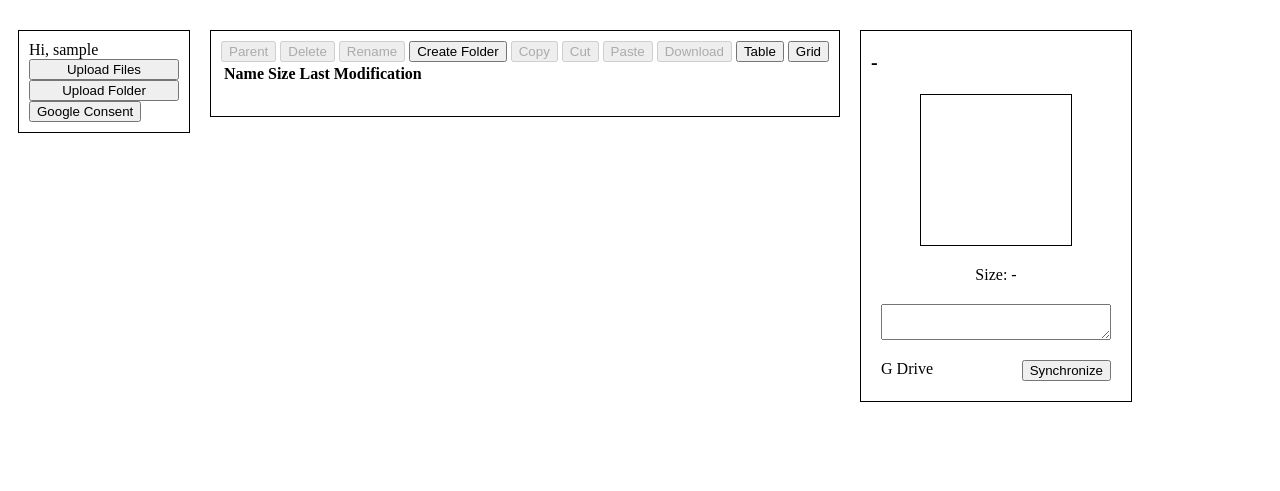
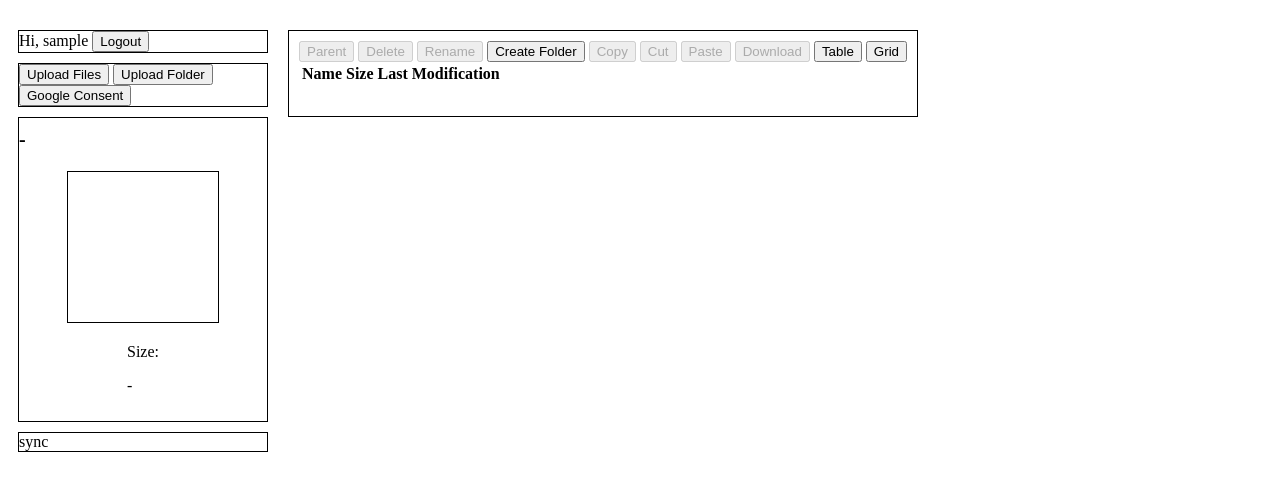
Before and after one commit to gabrielecapparella/PolpettaCloud, a Django app: page /cloud/ in a window 1280 px wide. Shown: the part 56-547 px from the top of the page. Run offline with Django 3.2, Linux system fonts and the light colour scheme; the visitor is signed in with stand-in values (Sample User, id 1); data that the repository does not hold is empty; parts of the project's set-up code (start-up, migrations or seed data) failed here and were passed over.

Commit message:
Changed index layout.

```diff
--- a/cloud/static/cloud/style.css
+++ b/cloud/static/cloud/style.css
@@ -1,3 +1,18 @@
+body {
+	display: flex;
+	flex-direction: row;
+	flex-wrap: wrap;
+	justify-content: center;
+}
+
+header {
+	width: 100%;
+	text-align: center;
+	font-weight: bold;
+	font-size: 25px;
+	margin: 20px;
+}
+
 .checked-entry {
 	background-color: Lavender;
 }
@@ -12,8 +27,6 @@
 	justify-content: center;
 	align-content: center;
 	margin: 10px;
-	border-style: solid;
-	border-width: 1px;
 	padding: 10px;
 }
 
@@ -29,12 +42,43 @@
 	width: 100px;
 }
 
+.border {
+	border-style: solid;
+	border-width: 1px;
+}
+
+#main {
+
+}
+
 #main-container {
 	display: flex;
 	flex-wrap: nowrap;
 	flex-direction: row;
 	align-items: flex-start;
 	width: 100%;
+}
+
+#upload-files-hidden, #upload-folder-hidden {
+	display: none;
+}
+
+#side-column {
+	flex-shrink: 0;
+	flex-basis: 250px;
+	padding: 0;
+}
+
+#side-column > div {
+	margin-bottom: 10px;
+}
+
+
+/*INFO*/
+
+#info {
+	padding: 0;
+	margin: 0;
 }
 
 #info-size {
@@ -51,33 +95,6 @@
 	overflow: hidden;
 }
 
-#info-notes > textarea {
-	width: 224px;
-}
-
-#menu {
-	min-width: 150px;
-}
-
-#info {
-	width: 250px;
-}
-
-body {
-	display: flex;
-	flex-direction: row;
-	flex-wrap: wrap;
-	justify-content: center;
-}
-
-header {
-	width: 100%;
-	text-align: center;
-	font-weight: bold;
-	font-size: 25px;
-	margin: 20px;
-}
-
 #info-img {
 	height: 150px;
 	width: 150px;
@@ -86,9 +103,8 @@ header {
 	margin: 10px auto;
 }
 
-#upload-files-hidden, #upload-folder-hidden {
-	display: none;
-}
+
+/*GRID*/
 
 #grid-container {
 	display: flex;
--- a/cloud/templates/cloud/index.html
+++ b/cloud/templates/cloud/index.html
@@ -12,8 +12,11 @@
 	<body>
 		<header>-</header>
         <div id="main-container">
-            <div id="menu" class="column">
-                <div>Hi, {{ user.get_username }}</div>
+            <div id="side-column" class="column">
+                <div id="side-user-thing" class="border">
+                    Hi, {{ user.get_username }} <button id="logout" type="button">Logout</button>
+                </div>
+                <div class="border">
                     <input id="upload-files-hidden" type="file" name="files" multiple>
                     <input id="upload-folder-hidden" type="file" name="files" multiple>
                     <button id="upload-files" type="button">Upload Files</button>
@@ -21,8 +24,21 @@
                     <a href="/cloud/google-consent">
                         <button id="google-consent" type="button">Google Consent</button>
                     </a>
+                </div>
+                <div id="info" class="column border">
+                    <div id="info-name">-</div>
+                    <div id="info-img">
+                        <img src="">
+                    </div>
+                    <div id="info-size">
+                        Size: <p>-</p>
+                    </div>
+                </div>
+                <div id="info-sync" class="border">
+                        sync
+                </div>
             </div>
-            <div id="main" class="column">
+            <div id="main" class="column border">
                 <div id="buttons">
                     <button id="parent" type="button" disabled>Parent</button>
                     <button id="delete" type="button" disabled>Delete</button>
@@ -43,9 +59,7 @@
                     <table id="table-files">
                         <thead>
                             <tr>
-                                <th>Name</th>
-                                <th>Size</th>
-                                <th>Last Modification</th>
+                                <th>Name</th><th>Size</th><th>Last Modification</th>
                             </tr>
                         </thead>
                         <tbody>
@@ -55,24 +69,6 @@
                 <div id="grid-container">
                 </div>
             </div>
-            <div id="info" class="column">
-                <div id="info-name">-</div>
-                <div id="info-img">
-                    <img src="">
-                </div>
-                <div id="info-size">
-                    Size: -
-                </div>
-                <div id="info-notes" class="row">
-                    <textarea></textarea>
-                </div>
-                <div id="info-synch">
-                    <div class="row">
-                        <div class="row-text">G Drive</div>
-                        <button id="synch-drive" type="button">Synchronize</button>
-                    </div>
-                </div>
-            </div>
         </div>
 	</body>
 </html>
```
Also changed, not shown: cloud/static/cloud/cloud.js (+0 -12 lines).
